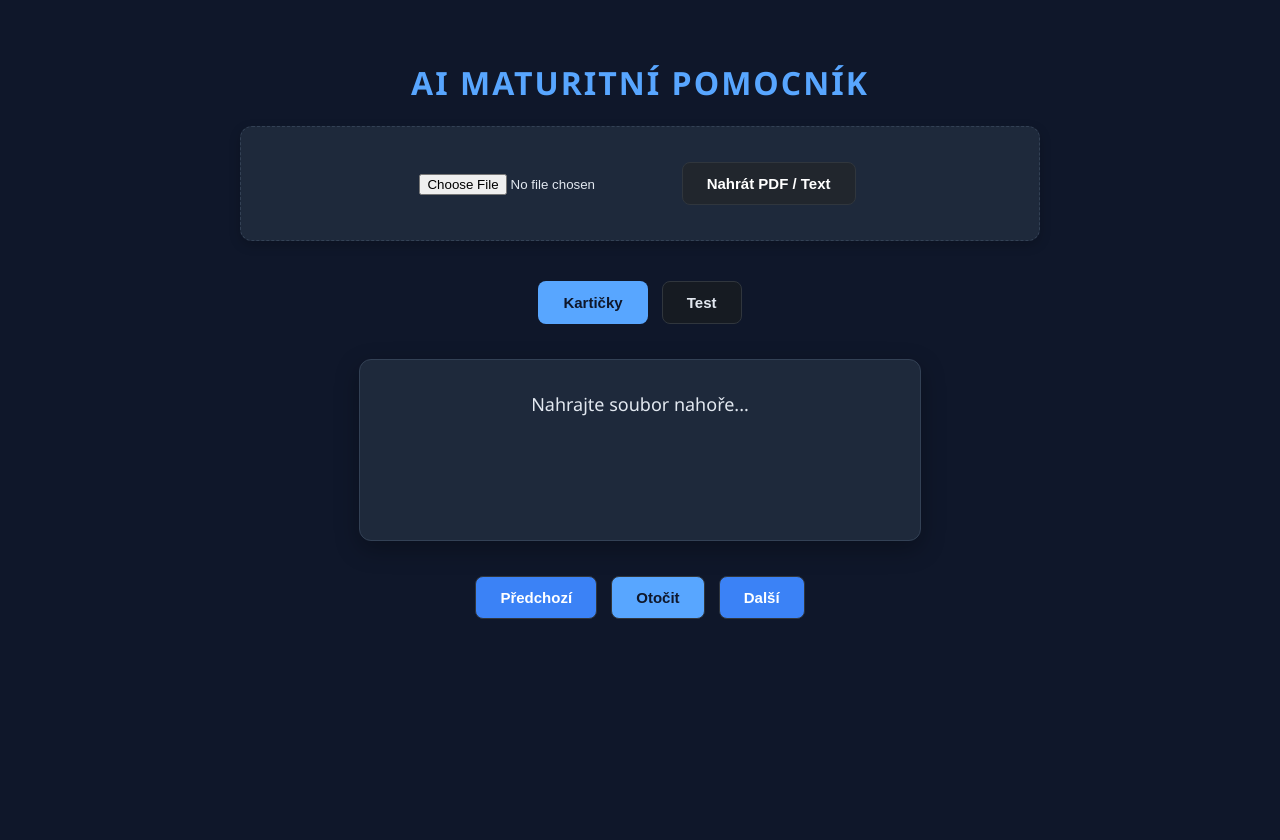
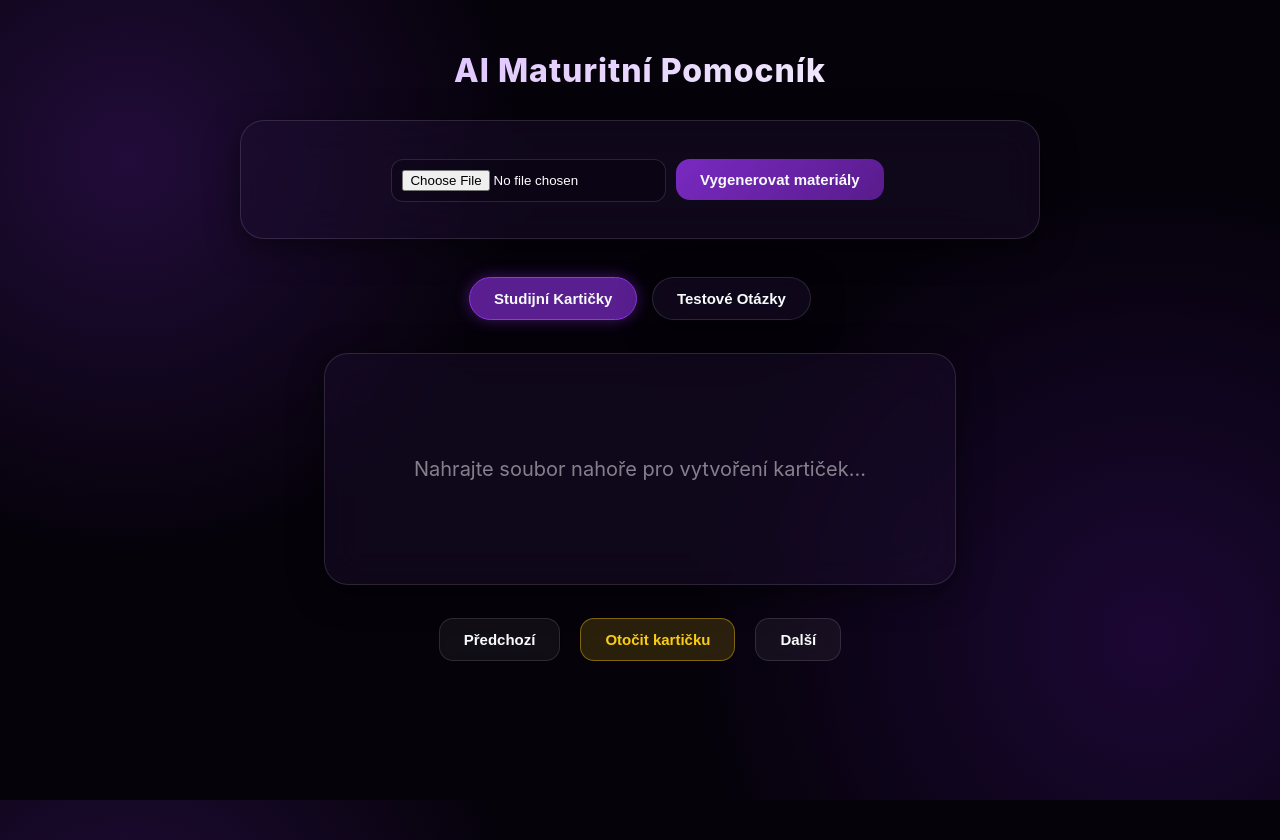
Before and after one commit to atakarawlikiv/flash, a Flask app: page / in a window 1280 px wide. Before the commit the page ends 619 px from the top, so only its background shows below. Run offline with Flask 3, Linux system fonts and the light colour scheme.

Commit message:
Refactor HTML structure and styles for UI update

```diff
--- a/templates/index.html
+++ b/templates/index.html
@@ -2,71 +2,140 @@
 <html lang="cs">
 <head>
     <meta charset="UTF-8">
+    <meta name="viewport" content="width=device-width, initial-scale=1.0">
     <title>AI Maturitní Pomocník</title>
     <style>
-        /* --- MODERNÍ CSS DESIGN --- */
-        body { background: #0f172a; color: #e2e8f0; font-family: 'Segoe UI', system-ui, sans-serif; text-align: center; padding: 20px; margin: 0; }
-        h1 { color: #58a6ff; font-weight: 800; text-transform: uppercase; letter-spacing: 2px; }
+        /* --- APPLE LIQUID GLASS CSS --- */
+        :root {
+            --glass-bg: rgba(30, 15, 50, 0.4); /* Tmavý fialovo-černý poloprůhledný základ */
+            --glass-border: rgba(255, 255, 255, 0.12); /* Jemný světlý okraj simulující hranu skla */
+            --glass-shadow: 0 8px 32px 0 rgba(0, 0, 0, 0.5);
+            --accent-purple: #9333ea;
+            --accent-yellow: #facc15;
+            --text-main: #f8fafc;
+        }
 
-        .container { max-width: 800px; margin: 0 auto; padding: 20px; }
+        body {
+            margin: 0;
+            padding: 20px;
+            font-family: -apple-system, BlinkMacSystemFont, "Segoe UI", Roboto, Helvetica, Arial, sans-serif;
+            /* Temné pozadí s rozmazanými "liquid" fleky pro efekt hloubky */
+            background-color: #05020a;
+            background-image:
+                radial-gradient(circle at 10% 20%, rgba(120, 40, 200, 0.25), transparent 30%),
+                radial-gradient(circle at 90% 80%, rgba(80, 20, 150, 0.3), transparent 35%);
+            background-attachment: fixed;
+            color: var(--text-main);
+            text-align: center;
+            min-height: 100vh;
+        }
 
-        /* Box pro nahrávání a navigace */
-        .header-box { background: #1e293b; padding: 25px; border-radius: 12px; border: 1px dashed #334155; margin-bottom: 30px; box-shadow: 0 4px 12px rgba(0,0,0,0.2); transition: all 0.3s; }
-        .header-box:hover { border-color: #58a6ff; }
+        h1 {
+            font-weight: 800;
+            letter-spacing: 1px;
+            background: linear-gradient(135deg, #d8b4fe, var(--text-main));
+            -webkit-background-clip: text;
+            -webkit-text-fill-color: transparent;
+            margin-bottom: 30px;
+        }
 
-        button { margin: 10px 5px; padding: 12px 24px; cursor: pointer; background: #21262d; color: white; border: 1px solid #30363d; border-radius: 8px; transition: all 0.2s; font-weight: 600; font-size: 15px; }
-        button:hover { background: #30363d; border-color: #c9d1d9; transform: translateY(-1px); }
-        .nav-btn { background: #161b22; border-color: #30363d; color: #e2e8f0; }
-        .nav-btn.active { background: #58a6ff; color: #0f172a; border-color: transparent; }
+        .container { max-width: 800px; margin: 0 auto; padding: 10px; }
+
+        /* Společná třída pro "skleněné" prvky */
+        .glass-panel {
+            background: var(--glass-bg);
+            backdrop-filter: blur(20px);
+            -webkit-backdrop-filter: blur(20px);
+            border: 1px solid var(--glass-border);
+            border-radius: 24px;
+            box-shadow: var(--glass-shadow);
+            position: relative;
+            overflow: hidden;
+        }
+
+        .header-box { padding: 30px; margin-bottom: 30px; transition: transform 0.3s; }
+        .header-box:hover { border-color: rgba(147, 51, 234, 0.4); }
+
+        /* Vstupy a tlačítka */
+        input[type="file"] {
+            background: rgba(0,0,0,0.2); border: 1px solid var(--glass-border); padding: 10px; border-radius: 12px; color: white; cursor: pointer;
+        }
+
+        button {
+            margin: 8px 5px; padding: 12px 24px; cursor: pointer;
+            background: rgba(255, 255, 255, 0.05); color: var(--text-main);
+            border: 1px solid var(--glass-border); border-radius: 14px;
+            transition: all 0.3s ease; font-weight: 600; font-size: 15px;
+            backdrop-filter: blur(10px);
+        }
+        button:hover {
+            background: rgba(255, 255, 255, 0.15); border-color: rgba(255,255,255,0.3); transform: translateY(-2px);
+        }
+
+        /* Specifické barvy tlačítek */
+        .nav-btn.active { background: rgba(147, 51, 234, 0.6); border-color: var(--accent-purple); box-shadow: 0 0 15px rgba(147, 51, 234, 0.4); }
+        .btn-purple { background: linear-gradient(135deg, rgba(147, 51, 234, 0.8), rgba(107, 33, 168, 0.8)); border: none; }
+        .btn-purple:hover { box-shadow: 0 0 20px rgba(147, 51, 234, 0.6); background: linear-gradient(135deg, rgba(168, 85, 247, 0.9), rgba(126, 34, 206, 0.9));}
+
+        /* Žlutý akcent - používán zřídka */
+        .btn-yellow { background: rgba(250, 204, 21, 0.15); border-color: rgba(250, 204, 21, 0.4); color: var(--accent-yellow); }
+        .btn-yellow:hover { background: rgba(250, 204, 21, 0.3); border-color: var(--accent-yellow); box-shadow: 0 0 15px rgba(250, 204, 21, 0.3); }
 
         /* Kartičky (Flashcards) */
-        .card { background: #1e293b; border: 1px solid #334155; padding: 30px; border-radius: 12px; margin: 25px auto; max-width: 500px; min-height: 120px; box-shadow: 0 8px 24px rgba(0,0,0,0.3); font-size: 18px; line-height: 1.6; }
-        .flash-label { font-size: 14px; text-transform: uppercase; color: #94a3b8; letter-spacing: 1px; margin-bottom: 10px; display: block; }
+        .card { padding: 40px; margin: 25px auto; max-width: 550px; min-height: 150px; font-size: 20px; line-height: 1.5; display: flex; flex-direction: column; justify-content: center; }
+        .flash-label { font-size: 12px; text-transform: uppercase; color: #c084fc; letter-spacing: 2px; margin-bottom: 15px; font-weight: bold; }
 
         /* Test (Quiz) */
-        .quiz-item { text-align: left; max-width: 600px; margin: 20px auto; background: #1e293b; padding: 20px; border-radius: 10px; border: 1px solid #334155; transition: border-color 0.3s; }
-        .quiz-item p { font-weight: 600; margin-bottom: 15px; font-size: 16px; color: #f8fafc; }
-        .quiz-option { display: block; padding: 10px; border-radius: 6px; cursor: pointer; margin-bottom: 5px; }
-        .quiz-option:hover { background: #2a3a50; }
-        .quiz-item input { margin-right: 12px; vertical-align: middle; }
+        .quiz-item { text-align: left; max-width: 650px; margin: 25px auto; padding: 25px; transition: border-color 0.4s, box-shadow 0.4s; }
+        .quiz-item p { font-weight: 600; margin-top: 0; margin-bottom: 20px; font-size: 17px; }
+        .quiz-option { display: block; padding: 12px 15px; border-radius: 12px; cursor: pointer; margin-bottom: 8px; background: rgba(255,255,255,0.03); border: 1px solid transparent; transition: all 0.2s; }
+        .quiz-option:hover { background: rgba(255,255,255,0.08); border-color: rgba(255,255,255,0.1); }
+        .quiz-item input { margin-right: 12px; accent-color: var(--accent-purple); width: 16px; height: 16px; }
 
-        /* Třídy pro hodnocení (zelená/červená) */
-        .quiz-correct { border-color: #2ea043; background: #16361a; }
-        .quiz-incorrect { border-color: #da3633; background: #3b1616; }
-        .quiz-results-card { background: #2ea043; color: #0f172a; padding: 15px; border-radius: 8px; margin: 20px auto; max-width: 400px; font-weight: 800; }
+        /* Hodnocení testu (Zelená/Červená se skleněným efektem) */
+        .quiz-correct { border-color: rgba(34, 197, 94, 0.5); box-shadow: 0 0 20px rgba(34, 197, 94, 0.15) inset; background: rgba(34, 197, 94, 0.05); }
+        .quiz-incorrect { border-color: rgba(239, 68, 68, 0.5); box-shadow: 0 0 20px rgba(239, 68, 68, 0.15) inset; background: rgba(239, 68, 68, 0.05); }
+        .quiz-results-card { background: linear-gradient(135deg, rgba(34, 197, 94, 0.8), rgba(21, 128, 61, 0.8)); color: white; padding: 20px; margin: 20px auto; max-width: 400px; font-size: 22px; font-weight: bold; border-radius: 16px; border: 1px solid rgba(255,255,255,0.3); }
 
-        #loading { display: none; color: #58a6ff; font-weight: bold; margin-top: 15px; }
+        #loading { display: none; color: #d8b4fe; font-weight: bold; margin-top: 20px; letter-spacing: 1px; animation: pulse 1.5s infinite; }
+        @keyframes pulse { 0% { opacity: 0.6; } 50% { opacity: 1; text-shadow: 0 0 8px #9333ea; } 100% { opacity: 0.6; } }
+
+        .controls { display: flex; justify-content: center; gap: 10px; flex-wrap: wrap; margin-top: 20px; }
     </style>
 </head>
 <body>
     <div class="container">
         <h1>AI Maturitní Pomocník</h1>
 
-        <div class="header-box">
+        <div class="glass-panel header-box">
             <input type="file" id="fileInput" accept=".pdf,.txt">
-            <button onclick="uploadFile()">Nahrát PDF / Text</button>
-            <p id="loading">Gemma generuje 20 otázek...</p>
+            <button class="btn-purple" onclick="uploadFile()">Vygenerovat materiály</button>
+            <p id="loading">Gemma analyzuje text a tvoří 20 otázek. Prosím čekejte...</p>
         </div>
 
-        <nav>
-            <button onclick="showSection('flash')" class="nav-btn active">Kartičky</button>
-            <button onclick="showSection('quiz')" class="nav-btn">Test</button>
+        <nav style="margin-bottom: 20px;">
+            <button onclick="showSection('flash')" class="nav-btn active glass-panel">Studijní Kartičky</button>
+            <button onclick="showSection('quiz')" class="nav-btn glass-panel">Testové Otázky</button>
         </nav>
 
         <div id="flash" class="section" style="display:block">
-            <div id="flashBox" class="card">Nahrajte soubor nahoře...</div>
-            <div class="centered">
-                <button onclick="prevCard()" style="background:#3b82f6">Předchozí</button>
-                <button onclick="toggleCard()" style="background:#58a6ff; color:#0f172a;">Otočit</button>
-                <button onclick="nextCard()" style="background:#3b82f6">Další</button>
+            <div id="flashBox" class="glass-panel card">
+                <span style="opacity: 0.5;">Nahrajte soubor nahoře pro vytvoření kartiček...</span>
+            </div>
+            <div class="controls">
+                <button onclick="prevCard()">Předchozí</button>
+                <button class="btn-yellow" onclick="toggleCard()">Otočit kartičku</button>
+                <button onclick="nextCard()">Další</button>
             </div>
         </div>
 
         <div id="quiz" class="section" style="display:none">
             <div id="quizResults" style="display:none"></div>
             <div id="quizBox"></div>
-            <div class="centered" style="margin-top:20px;">
-                <button onclick="gradeQuiz()" style="background:#2ea043; border-color:#2ea043; font-size:16px;">Ohodnotit test</button>
+
+            <div class="controls" style="margin-top:30px;">
+                <button onclick="gradeQuiz()" class="btn-purple" style="font-size:16px;">Vyhodnotit odpovědi</button>
+                <button onclick="resetQuiz()" class="btn-yellow" style="font-size:16px;">Obnovit test</button>
             </div>
         </div>
     </div>
@@ -86,7 +155,7 @@
 
         async function uploadFile() {
             const file = document.getElementById('fileInput').files[0];
-            if(!file) return alert("Vyberte soubor!");
+            if(!file) return alert("Vyberte prosím soubor!");
             document.getElementById('loading').style.display = "block";
             const fd = new FormData(); fd.append("file", file);
             try {
@@ -97,29 +166,28 @@
                 idx = 0;
                 renderFlash();
                 renderQuiz();
-                alert(`Úspěšně vygenerováno: ${store.flashcards.length} kartiček a ${store.quiz.length} testových otázek!`);
-            } catch(e) { alert("Chyba AI: " + e); }
+            } catch(e) { alert("Chyba AI. Zkuste to prosím znovu.\nDetail: " + e); }
             finally { document.getElementById('loading').style.display = "none"; }
         }
 
         function renderFlash() {
             const b = document.getElementById("flashBox");
-            if(store.flashcards.length > 0) {
+            if(store.flashcards && store.flashcards.length > 0) {
                 const item = store.flashcards[idx];
                 const label = isAns ? '<span class="flash-label">Odpověď</span>' : '<span class="flash-label">Otázka</span>';
-                b.innerHTML = `${label} ${isAns ? item.a : item.q}`;
+                b.innerHTML = `${label} <div>${isAns ? item.a : item.q}</div>`;
             }
         }
         function toggleCard() { isAns = !isAns; renderFlash(); }
         function nextCard() { if(idx < store.flashcards.length-1) { idx++; isAns=false; renderFlash(); } }
-        // PŘIDÁNA LOGIKA PŘEDCHOZÍHO KARTY
         function prevCard() { if(idx > 0) { idx--; isAns=false; renderFlash(); } }
 
         function renderQuiz() {
             const box = document.getElementById("quizBox");
-            document.getElementById('quizResults').style.display = 'none'; // Schová skóre
+            document.getElementById('quizResults').style.display = 'none';
+            if(store.quiz && store.quiz.length > 0) {
                 box.innerHTML = store.quiz.map((q, i) => `
-                <div class="quiz-item" id="q${i}">
+                    <div class="glass-panel quiz-item" id="q${i}">
                         <p><b>${i+1}. ${q.q}</b></p>
                         ${q.options.map(o => `
                             <label class="quiz-option">
@@ -129,18 +197,17 @@
                     </div>
                 `).join('');
             }
+        }
 
-        // PŘIDÁNA LOGIKA HODNOCENÍ TESTU
         function gradeQuiz() {
-            if(store.quiz.length === 0) return;
+            if(!store.quiz || store.quiz.length === 0) return;
             let score = 0;
             store.quiz.forEach((q, i) => {
                 const checkedOption = document.querySelector(`input[name="q${i}"]:checked`);
                 const questionDiv = document.getElementById(`q${i}`);
 
                 if (checkedOption) {
-                    const userAnswer = checkedOption.value;
-                    if (userAnswer === q.correct) {
+                    if (checkedOption.value === q.correct) {
                         score++;
                         questionDiv.classList.add('quiz-correct');
                         questionDiv.classList.remove('quiz-incorrect');
@@ -149,15 +216,36 @@
                         questionDiv.classList.remove('quiz-correct');
                     }
                 } else {
-                    // Nebylo odpovězeno
                     questionDiv.classList.add('quiz-incorrect');
+                    questionDiv.classList.remove('quiz-correct');
                 }
             });
             const resCard = document.getElementById('quizResults');
             resCard.innerHTML = `Skóre: ${score} z ${store.quiz.length}`;
             resCard.classList.add('quiz-results-card');
             resCard.style.display = 'block';
-            resCard.scrollIntoView({ behavior: 'smooth' }); // Odroluje na skóre
+            resCard.scrollIntoView({ behavior: 'smooth' });
+        }
+
+        // NOVÁ FUNKCE PRO OBNOVENÍ TESTU
+        function resetQuiz() {
+            if(!store.quiz || store.quiz.length === 0) return;
+
+            // Odznačí všechny radio buttony
+            document.querySelectorAll('.quiz-item input[type="radio"]').forEach(radio => {
+                radio.checked = false;
+            });
+
+            // Odstraní zelené/červené zabarvení
+            document.querySelectorAll('.quiz-item').forEach(item => {
+                item.classList.remove('quiz-correct', 'quiz-incorrect');
+            });
+
+            // Schová výsledkové skóre
+            document.getElementById('quizResults').style.display = 'none';
+
+            // Odroluje zpět na začátek testu
+            document.getElementById('quizBox').scrollIntoView({ behavior: 'smooth' });
         }
     </script>
 </body>
```
Lines whose indentation alone changed are shown as unchanged.
